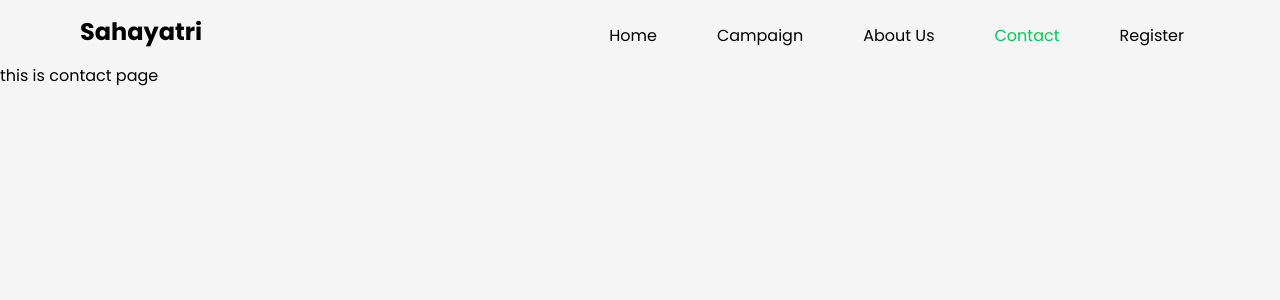
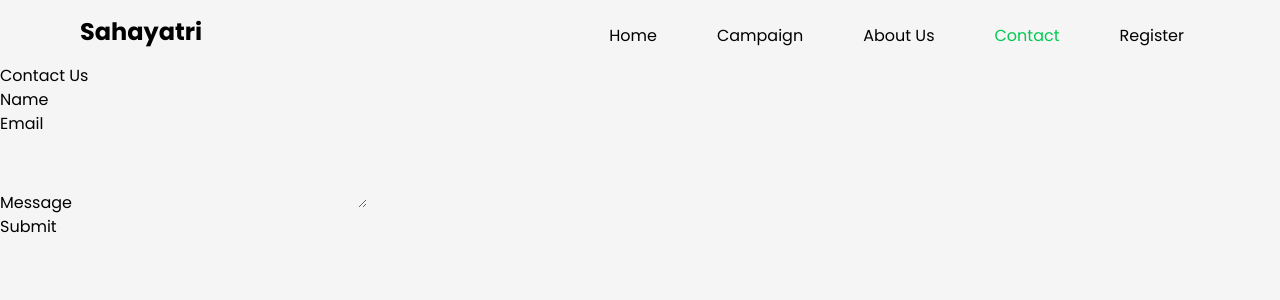
Before and after one commit to DrishyaShrestha09/Sahayatri, a React (Vite) app in the folder client/: page /contact in a window 1280 px wide. Shown: the top 300 px of the page. Built offline with nearby package versions, Linux system fonts and the light colour scheme.

Commit message:
added form components

```diff
--- a/client/src/pages/contact.jsx
+++ b/client/src/pages/contact.jsx
@@ -2,7 +2,31 @@ import '../index.css';
 const Contact = () => {
   return (
     <div>
-      <h1>this is contact page</h1>
+      <div className="form">
+        <h2>Contact Us</h2>
+        <form>
+          <div className="form-group">
+            <label for="name">Name</label>
+            <input type="text" className="form-control" id="name" required />
+          </div>
+          <div className="form-group">
+            <label for="email">Email</label>
+            <input type="email" className="form-control" id="email" required />
+          </div>
+          <div className="form-group">
+            <label for="message">Message</label>
+            <textarea
+              className="form-control"
+              id="message"
+              rows="3"
+              required
+            ></textarea>
+          </div>
+          <button type="submit" className="btn btn-primary">
+            Submit
+          </button>
+        </form>
+      </div>
     </div>
   )
 }
```
